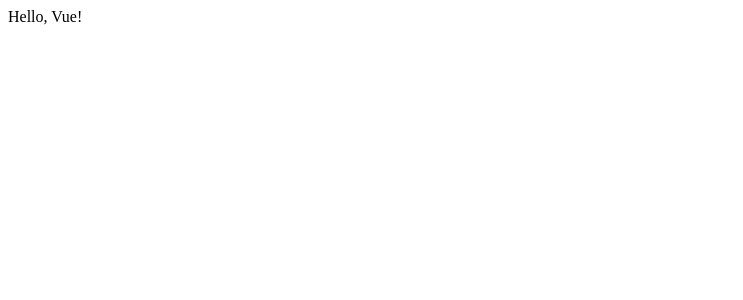
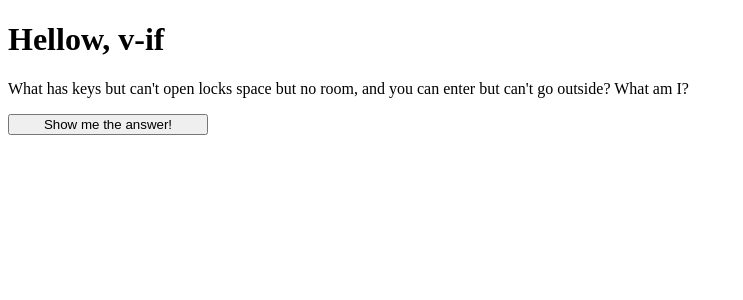
Before and after one commit to janemallinger/Vue-Js, a Vue app: page / in a window 1280 px wide. Shown: the top 300 px of the page, without its empty margins (0-743 px from the left). Built offline with nearby package versions, Linux system fonts and the light colour scheme.

Commit message:
conditional rendering

```diff
--- a/src/App.vue
+++ b/src/App.vue
@@ -1,11 +1,30 @@
 <template>
-  <div>Hello, Vue!</div>
+  <h1>{{ message }}</h1>
+  <p>
+    What has keys but can't open locks space but no room, and you can
+    enter but can't go outside? What am I?
+  </p>
+
+  <button style="width: 200px;" @click="showAnswer = !showAnswer">
+    {{!showAnswer ? 'Show me the answer!' : 'Hide the answer!'}}
+  </button>
+
+  <div v-if="showAnswer">A keyboard.</div>
+
+  <div v-show="showAnswer">A keyboard.</div>
+
+  <!-- <div v-if="Math.random() > 0.5">Now you see me</div>
+  <div  v-else>Now you don't</div> -->
+
 </template>
 
 <script setup>
+import {ref} from 'vue'
+
+let message = ref('Hellow, v-if')
+
+let showAnswer = ref(false)
 
 </script>
 
-<style lang="scss" scoped>
-
-</style>
+<style scoped></style>
```
